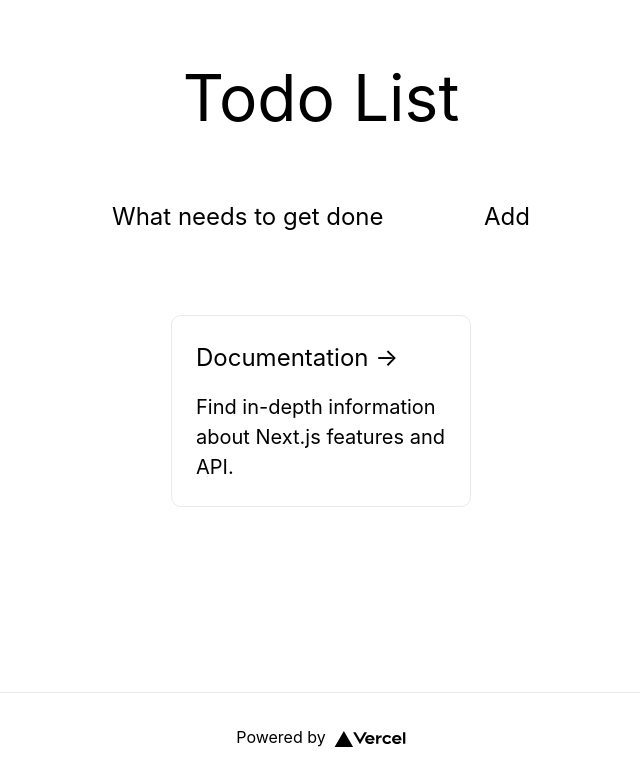
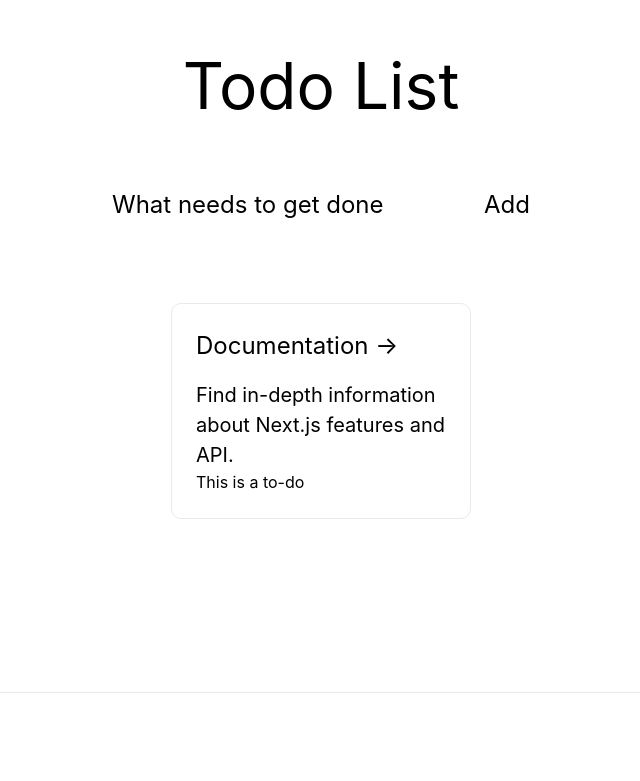
Before and after one commit to avluent/next-querplex-todo-crud, a Next.js app: page / in a window 1280 px wide. Shown: the part 108-889 px from the top of the page, without its empty margins (319-959 px from the left). After the commit the page ends 865 px from the top, so only its background shows below. Built offline with nearby package versions, Linux system fonts and the light colour scheme.

Commit message:
All components created and interlinked

```diff
--- /dev/null
+++ b/components/AddTodoForm.tsx
@@ -0,0 +1,28 @@
+import React from 'react'
+
+interface AddTodoFormProps {
+
+}
+
+const AddTodoForm = (props: AddTodoFormProps) => {
+
+
+    return (
+        <p className={`description`}>
+            <input
+                type="text"
+                aria-label='AddTodo'
+                value={`What needs to get done`}
+            />
+
+            <button
+                aria-label='SubmitTodo'
+            >
+                Add
+            </button>
+        </p>
+    )
+
+}
+
+export default AddTodoForm
--- /dev/null
+++ b/components/Todo.tsx
@@ -0,0 +1,18 @@
+import React from 'react'
+
+interface TodoProps {
+
+}
+
+const Todo = (props: TodoProps) => {
+
+    return (
+        <div
+            className={`Todo`}
+        >
+            This is a to-do
+        </div>
+    )
+}
+
+export default Todo
--- /dev/null
+++ b/components/TodoList.tsx
@@ -0,0 +1,20 @@
+import React from 'react'
+
+interface TodoListProps {
+    children: JSX.Element|JSX.Element[]
+}
+
+const TodoList = (props: TodoListProps) => {
+
+    return (
+        <div className={`card`}>
+            <h2>Documentation &rarr;</h2>
+            <p>Find in-depth information about Next.js features and API.</p>
+
+            {props.children}
+
+        </div>
+    )
+}
+
+export default TodoList
--- a/pages/index.tsx
+++ b/pages/index.tsx
@@ -1,10 +1,13 @@
 import type { NextPage } from 'next'
 import Head from 'next/head'
-import Image from 'next/image'
+import AddTodoForm from '../components/AddTodoForm'
+import TodoList from '../components/TodoList'
+import Todo from '../components/Todo'
 
 const Home: NextPage = () => {
   return (
     <div className={`container`}>
+
       <Head>
         <title>Querplex Todo CRUD Assignment</title>
         <meta name="description" content="Generated by create next app" />
@@ -17,37 +20,17 @@ const Home: NextPage = () => {
           Todo List
         </h1>
 
-        <p className={`description`}>
-          <input
-            type="text"
-            aria-label='AddTodo'
-            value={`What needs to get done`}
-          />
-          <button
-            aria-label='SubmitTodo'
-          >
-            Add
-          </button>
-        </p>
+        <AddTodoForm />
 
-        <div className={`card`}>
-            <h2>Documentation &rarr;</h2>
-            <p>Find in-depth information about Next.js features and API.</p>
-        </div>
+        <TodoList>
+
+          <Todo />
+
+        </TodoList>
 
       </main>
 
       <footer className={`footer`}>
-        <a
-          href="https://vercel.com?utm_source=create-next-app&utm_medium=default-template&utm_campaign=create-next-app"
-          target="_blank"
-          rel="noopener noreferrer"
-        >
-          Powered by{' '}
-          <span className={`logo`}>
-            <Image src="/vercel.svg" alt="Vercel Logo" width={72} height={16} />
-          </span>
-        </a>
       </footer>
     </div>
   )
```
